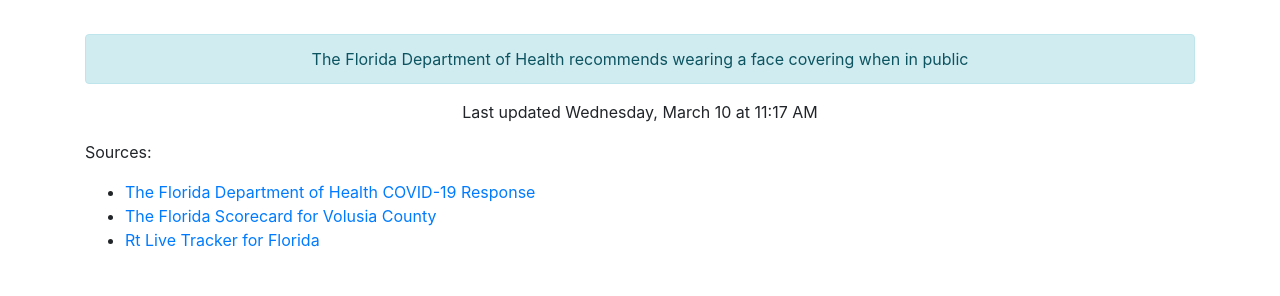
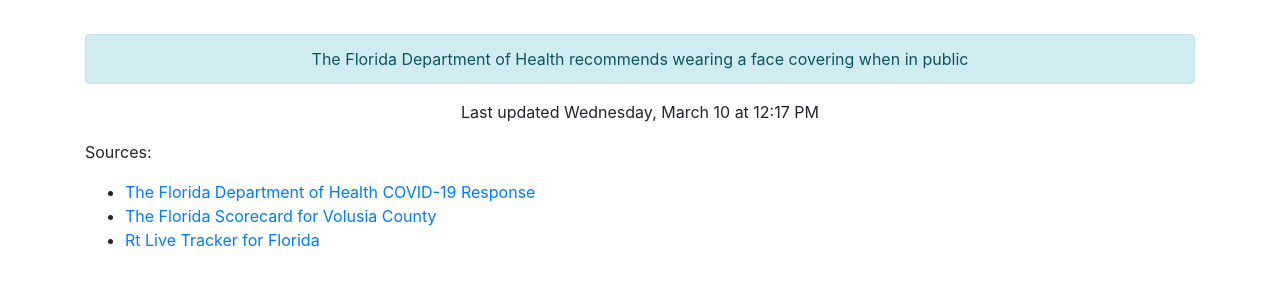
Before and after one commit to thinkjson/timeforchurch, a Jekyll site: the page built from index.md, in a window 1280 px wide. Shown: the part 544-840 px from the top of the page. Built offline with Jekyll 4.4.1, drawn with Linux system fonts in a browser that asks for light colours; our own code applies the rules of GitHub Pages for plain Markdown files.

Commit message:
Updating data

```diff
--- a/_includes/data.html
+++ b/_includes/data.html
@@ -10,4 +10,4 @@
     <div class="outcome text-success">YES</div>
     <div class="alert alert-info" role="alert">The Florida Department of Health recommends wearing a face covering when in public</div>
 
-    <p>Last updated Wednesday, March 10 at 11:17 AM</p>
+    <p>Last updated Wednesday, March 10 at 12:17 PM</p>
```
